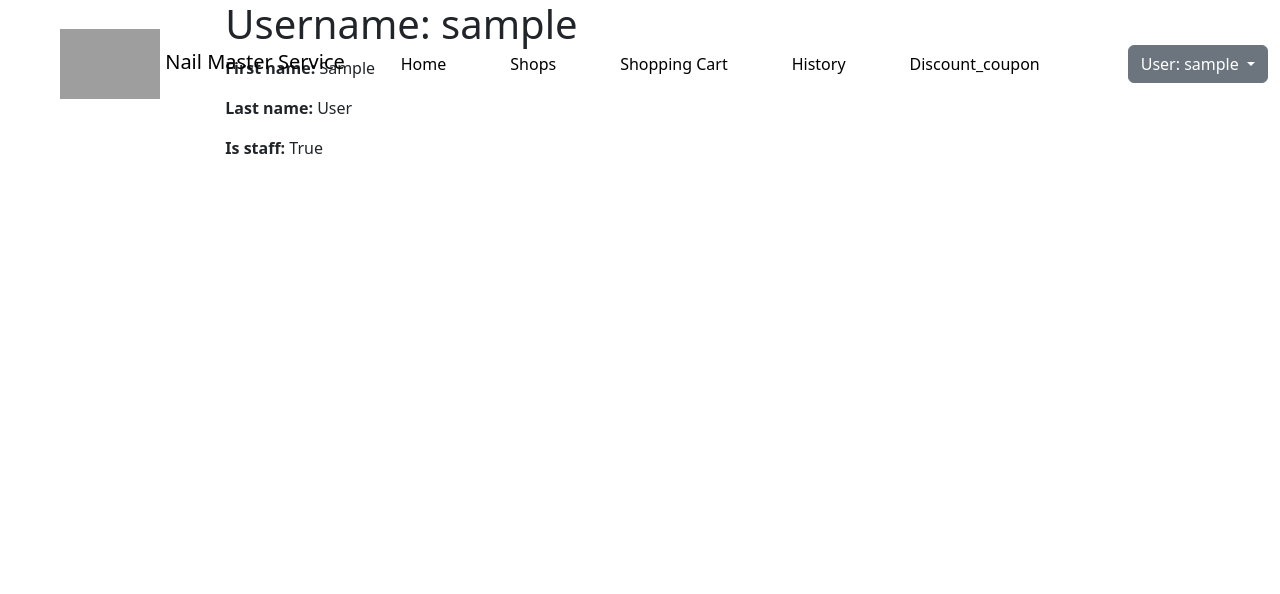
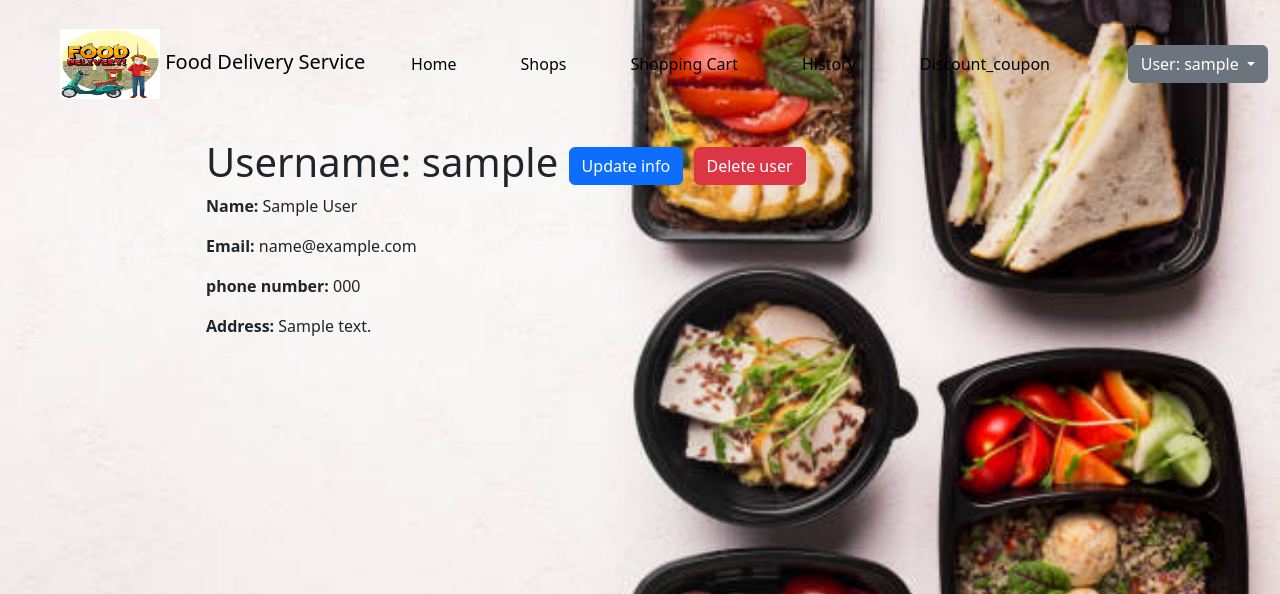
Before and after one commit to OleksandrYanchuk/django-delivery-app, a Django app: page /customer/1/ in a window 1280 px wide. Shown: the top 594 px of the page. Run offline with Django 4.2, Linux system fonts and the light colour scheme; a user stored in the database is signed in; tables that the repository leaves empty hold one stand-in row (values such as "Sample post"); some libraries are stand-ins or nearby versions; grey boxes are pictures that could not be loaded.

Commit message:
fix discount_coupon

```diff
--- /dev/null
+++ b/static/css/styles.css
@@ -0,0 +1,112 @@
+html {
+  scroll-behavior: smooth;
+}
+
+.header-container {
+  position: relative;
+  z-index: 2;
+}
+
+.body-container {
+  position: relative;
+}
+
+.body-content {
+  position: absolute;
+  margin-top: 2%;
+  padding-right: 10%;
+}
+
+.search-form{
+  max-width: 30%;
+}
+
+.background-image {
+  background-image: url('/static/img/base_img.jpg');
+  background-repeat: no-repeat;
+  background-size: cover;
+  background-position: center center;
+  background-attachment: fixed;
+  position: relative;
+  z-index: 1;
+
+}
+
+.header {
+  position: relative;
+  z-index: 3;
+}
+
+.table-with-background {
+  background-image: url('/static/img/base_img.jpg');
+  background-repeat: no-repeat;
+  background-size: cover;
+  background-position: center center;
+  background-attachment: fixed;
+  z-index: 3;
+}
+
+.search-form .form-group {
+  margin-right: 5px;
+}
+
+.search-form .form-control {
+  width: auto;
+}
+
+.search-form .btn-secondary {
+  margin-left: 5px;
+}
+
+@keyframes pulse {
+  0% {
+      transform: scale(1);
+  }
+  50% {
+      transform: scale(1.2);
+  }
+  100% {
+      transform: scale(1);
+  }
+}
+
+.logo {
+  transition: transform 2s;
+}
+
+.logo:hover {
+  animation-name: pulse;
+  animation-duration: 5s;
+  animation-iteration-count: infinite;
+}
+
+
+/* Зміщуємо блок sidebar ближче до лівого краю */
+.sidebar-nav {
+  margin-left: 0; /* Знищуємо відступи зліва */
+  padding-left: 0; /* Знищуємо відступи зліва */
+}
+
+/* Зроблюємо пункти в блоці sidebar прозорими */
+.sidebar-nav li {
+  background: rgba(255, 255, 255, 0.5); /* Прозорий фон */
+  border: none; /* Видаляємо межі */
+}
+
+/* Змінюємо колір тексту для прозорих пунктів */
+.sidebar-nav li a {
+  color: #000; /* Чорний текст */
+  text-decoration: none; /* Видаляємо підкреслення */
+}
+
+/* Змінюємо колір тексту при наведенні на пункт */
+.sidebar-nav li a:hover {
+  color: #007bff; /* Змінюємо колір тексту при наведенні на синій */
+}
+
+body {
+  background-image: url('/static/img/base_img.jpg');
+  background-size: cover; /* Розтягуємо зображення на весь екран */
+  background-repeat: no-repeat; /* Вимикаємо повторення фону */
+  background-attachment: fixed; /* Фіксуємо фон */
+}
--- a/templates/base.html
+++ b/templates/base.html
@@ -2,7 +2,7 @@
 <html lang="en">
 
 <head>
-    {% block title %}<title>Delivery Service</title>{% endblock %}
+    {% block title %}<title>Food Delivery Service</title>{% endblock %}
     <meta charset="utf-8">
     <meta name="viewport" content="width=device-width, initial-scale=1, shrink-to-fit=no">
     <link href="https://cdn.jsdelivr.net/npm/bootstrap@5.3.0/dist/css/bootstrap.min.css" rel="stylesheet" integrity="sha384-9ndCyUaIbzAi2FUVXJi0CjmCapSmO7SnpJef0486qhLnuZ2cdeRhO02iuK6FUUVM" crossorigin="anonymous">
@@ -14,7 +14,6 @@
     <script src="https://code.jquery.com/jquery-3.6.0.min.js"></script>
     <script src="https://polyfill.io/v3/polyfill.min.js?features=default"></script>
     <script src="https://www.google.com/recaptcha/enterprise.js?render=6LcLr2woAAAAAO4Lae1NLFiDXsz4kbNOUZBqk7GV"></script>
-
 
 </head>
 <header class="header">
--- a/templates/includes/header.html
+++ b/templates/includes/header.html
@@ -2,7 +2,7 @@
   <div class="container-fluid d-flex align-items-center">
     <a class="navbar-brand ps-5" href="{% url 'user:index' %}">
       <img src="/static/img/logo.jpg" alt="Logo" width="100" height="70" class="d-inline-block align-text-center logo">
-      Nail Master Service
+      Food Delivery Service
     </a>
     <button class="navbar-toggler" type="button" data-bs-toggle="collapse" data-bs-target="#navbarSupportedContent"
       aria-controls="navbarSupportedContent" aria-expanded="false" aria-label="Toggle navigation">
--- a/templates/registration/login.html
+++ b/templates/registration/login.html
@@ -18,7 +18,7 @@
   {{ form|crispy }}
 
   <input type="submit" value="Login" class="btn btn-primary" />
-  <input type="hidden" name="next" value="{{ next }}" />
+  <input type="hidden" name="next" value="{% url 'services:shop_list' %}" />
 </form>
 
 <h1>
--- a/templates/shopping_cart/shopping_cart.html
+++ b/templates/shopping_cart/shopping_cart.html
@@ -29,7 +29,7 @@
 
   <button type="button" id="update-user-info">Update Info</button>
 </form>
-<button id="my-location-button">Встановити моє місце розташування</button>
+<button type="button" id="my-location-button">Встановити моє місце розташування</button>
 
 <h1>Shopping Cart</h1>
 <table>
--- /dev/null
+++ b/templates/user/403.html
@@ -0,0 +1,3 @@
+<h1>"You do not have access to view this page"</h1>
+<h1>{{ error_message }}</h1>
+<a href="javascript:history.go(-1)" class="btn btn-primary">Back</a>
--- a/templates/user/customer_confirm_delete.html
+++ b/templates/user/customer_confirm_delete.html
@@ -6,5 +6,9 @@
     {% csrf_token %}
 
     <input type="submit" value="Yes" class="btn btn-danger">
+
   </form>
+  <a href="{% url 'user:customer-detail' pk=customer.id %}" class="btn btn-primary link-to-page">
+    No
+    </a>
 {% endblock %}
--- a/templates/user/customer_detail.html
+++ b/templates/user/customer_detail.html
@@ -3,20 +3,22 @@
 {% block content %}
   <h1>
     Username: {{ customer.username }}
-    {% if user == customer.user %}
+
+
     <a href="{% url 'user:customer-update' pk=customer.id %}" class="btn btn-primary link-to-page">
-      Update Customer
+      Update info
     </a>
     <a href="{% url 'user:customer-delete' pk=customer.id %}" class="btn btn-danger link-to-page">
-      Delete
+      Delete user
     </a>
-    {% endif %}
+
 
   </h1>
 
-  <p><strong>First name:</strong> {{ customer.first_name }}</p>
-  <p><strong>Last name:</strong> {{ customer.last_name }}</p>
-  <p><strong>Is staff:</strong> {{ customer.is_staff }}</p>
+  <p><strong>Name:</strong> {{ customer.name }}</p>
+  <p><strong>Email:</strong> {{ customer.email }}</p>
+  <p><strong>phone number:</strong> {{ customer.phone_number }}</p>
+  <p><strong>Address:</strong> {{ customer.address }}</p>
 
 
 {% endblock %}
--- a/user/urls.py
+++ b/user/urls.py
@@ -4,8 +4,8 @@ from .views import (
     index,
     CustomerDetailView,
     CustomerCreateView,
+    CustomerUpdateView,
     CustomerDeleteView,
-    CustomerUpdateView,
 )
 
 
--- a/user/views.py
+++ b/user/views.py
@@ -43,15 +43,15 @@ class CustomerUpdateView(LoginRequiredMixin, UserPassesTestMixin, generic.Update
     permission_required = "user.change_own_master"
     model = Customer
     form_class = CustomerCreationForm
-    success_url = reverse_lazy("delivery_service:customer-list")
-    template_name = "delivery_service/customer_update_form.html"
+    success_url = reverse_lazy("user:customer-detail")
+    template_name = "user/customer_update_form.html"
 
     def test_func(self) -> bool:
         """
         Checks if the user has permission to update the customer details.
         Returns True if the user matches the customer's user, False otherwise.
         """
-        return self.request.user == self.get_object().user
+        return self.request.user.name == self.get_object().name
 
     def handle_no_permission(self) -> HttpResponse:
         """
@@ -74,19 +74,19 @@ class CustomerDetailView(LoginRequiredMixin, generic.DetailView):
 class CustomerCreateView(generic.CreateView):
     model = Customer
     form_class = CustomerCreationForm
-    success_url = reverse_lazy("user:customer-list")
+    success_url = reverse_lazy("user:index.html")
 
 
 class CustomerDeleteView(LoginRequiredMixin, UserPassesTestMixin, generic.DeleteView):
     model = Customer
-    success_url = reverse_lazy("user:customer-list")
+    success_url = reverse_lazy("user:index.html")
 
     def test_func(self) -> bool:
         """
         Checks if the user has permission to delete the customer.
         Returns True if the user matches the customer's user, False otherwise.
         """
-        return self.request.user == self.get_object().user
+        return self.request.user.name == self.get_object().name
 
     def handle_no_permission(self) -> HttpResponse:
         """
```
Also changed, not shown: services/views.py (+7 -4 lines), templates/user/index.html (+2 -8 lines), static/img/base_img.jpg (added), static/img/logo.jpg (added), static/img/remove-icon-png.png (added), 1 other file.
